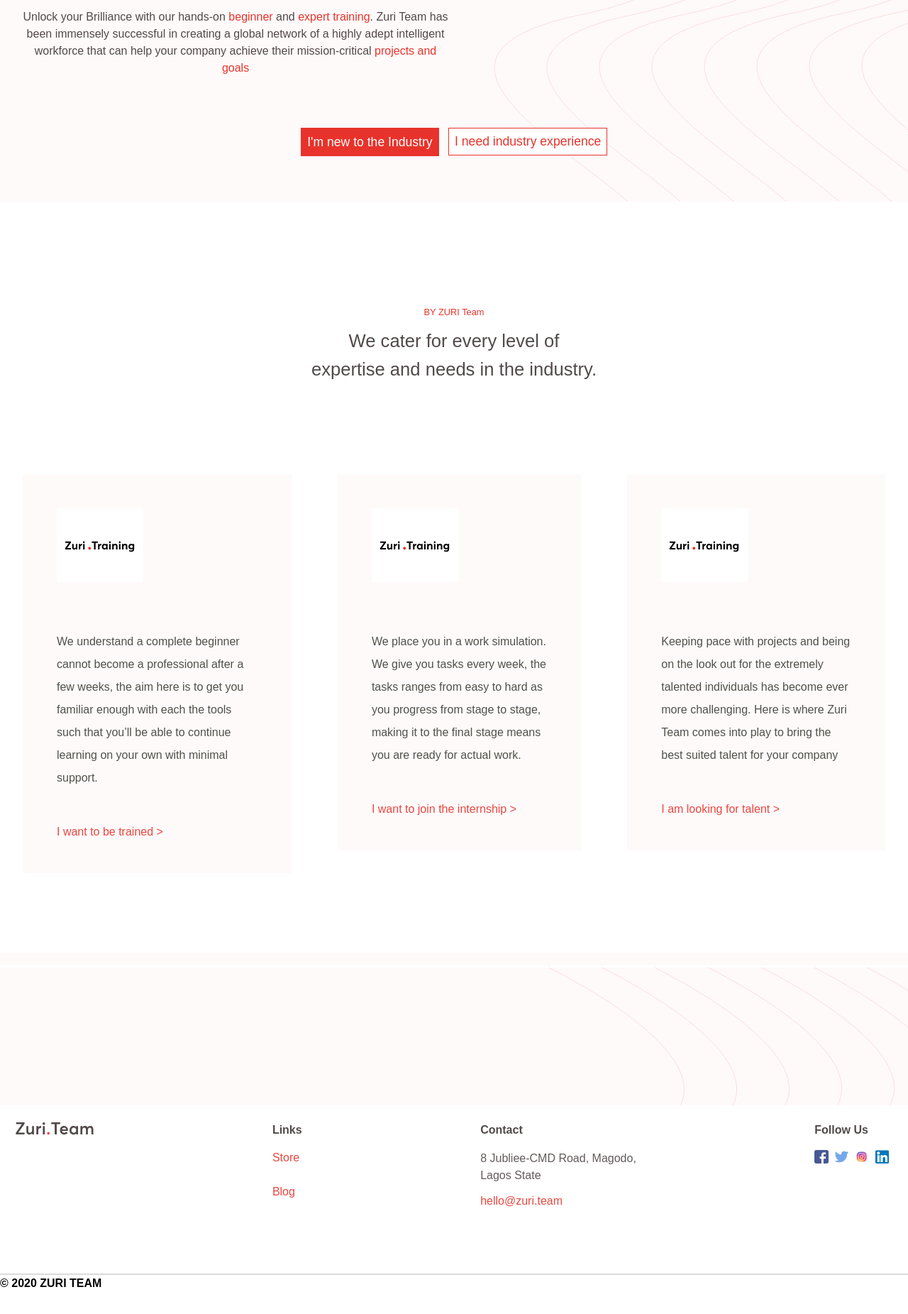
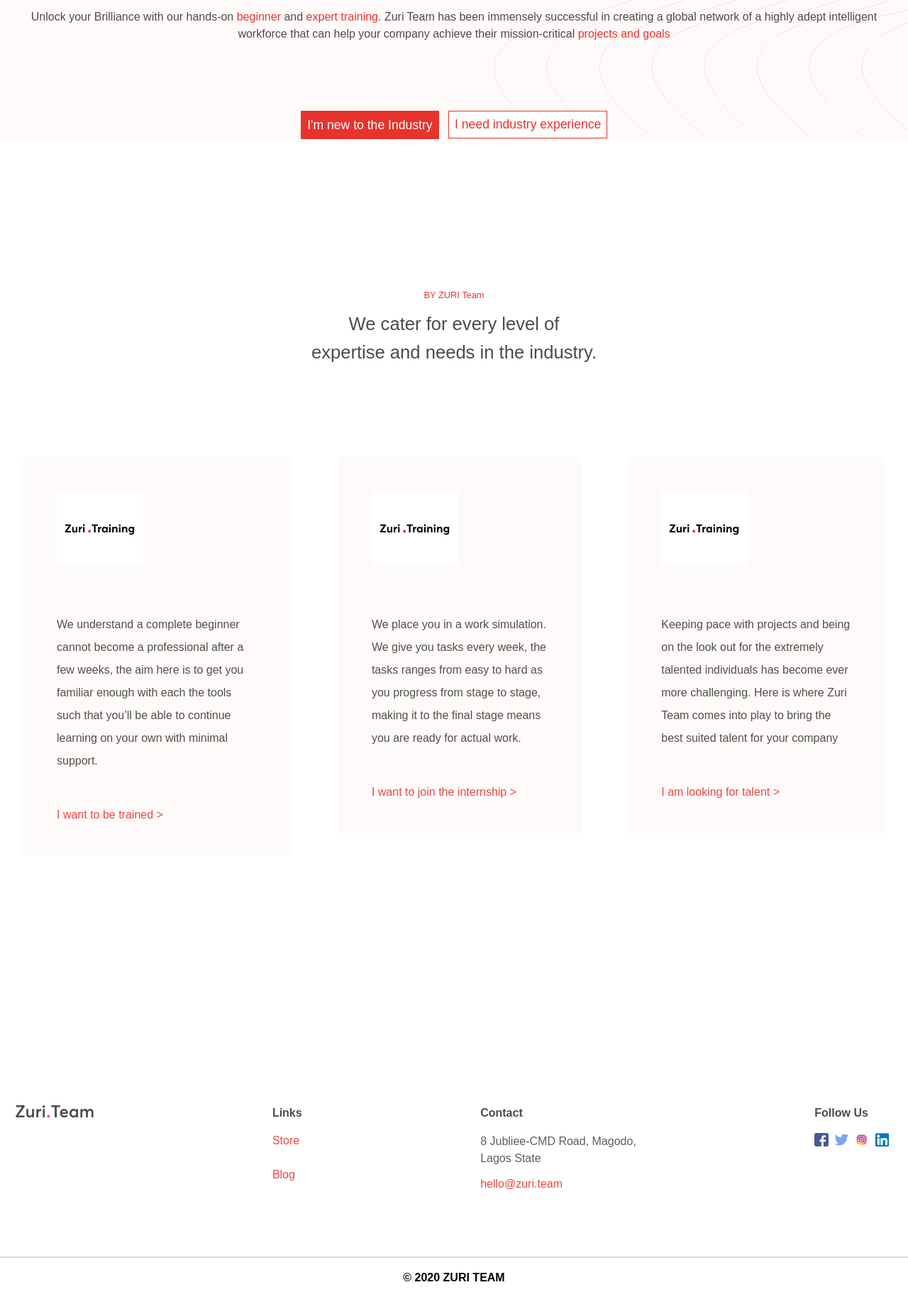
Before and after one commit to oluwakamiyeayan/zuri-landing-page, a plain HTML site: page index.html in a window 1280 px wide. Shown: the part 243-2094 px from the top of the page at 71% size. Before the commit the page ends 2063 px from the top, so only its background shows below. Drawn offline with Linux system fonts and the light colour scheme; a web font is replaced by a local one.

Commit message:
second commit

```diff
--- a/style.css
+++ b/style.css
@@ -8,7 +8,6 @@
         box-sizing: border-box;
     }
     body{
-        background-image: url(images/hero-bg.svg);
         font-family: Averta, sans-serif;
     }
     :root{
@@ -22,19 +21,20 @@
     --breakpoint-lg: 992px;
     --breakpoint-xl: 1200px;
 }
-/* .hero-section{
-
-} */
-.hero-img{
-    padding: 5rem;
-    display: flex;
-    justify-content: center;
+.hero-section{
+    background-image: url(images/hero-bg.svg);
 
 }
 .hero{
     margin: 0 auto;
     padding: 2rem;
     max-width: 1440px;
+}
+.hero-img{
+    padding: 5rem;
+    display: flex;
+    justify-content: center;
+
 }
 .hero h2{
     text-align: center;
@@ -46,8 +46,6 @@
     line-height: 1.5rem;
     color: #514949;
     margin-bottom: 4rem;
-    width: 600px;
-    height: 72px;
 
 }
 a {
@@ -205,8 +203,10 @@ footer hr {
     font-size: 1rem;
     line-height: 1.5rem;
     font-weight: bold;
-    margin-top: 2rem;
-    margin: auto;
+    margin-top: 1rem;
+    margin-bottom: 4rem;
+    /* margin: auto; */
+    text-align: center;
 }
 @media screen and (max-width: 792px){
     .hero{
```
